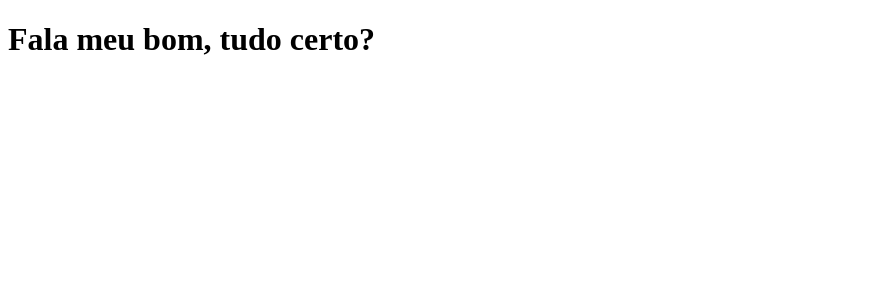
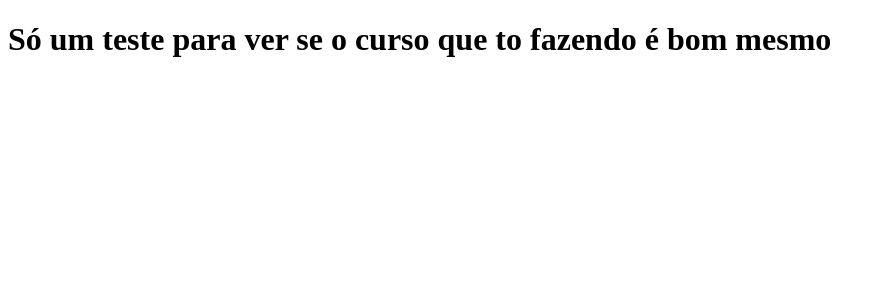
Before and after one commit to ruthes-gabriel/project-test, a Next.js app: page / in a window 1280 px wide. Shown: the top 300 px of the page, without its empty margins (0-885 px from the left). Built offline with nearby package versions, Linux system fonts and the light colour scheme.

Commit message:
Pagina inicial atualizada

```diff
--- a/pages/index.js
+++ b/pages/index.js
@@ -1,5 +1,5 @@
 function Home() {
-    return <h1>Fala meu bom, tudo certo?</h1>
+    return <h1>Só um teste para ver se o curso que to fazendo é bom mesmo</h1>
 }
 
 export default Home;
```
